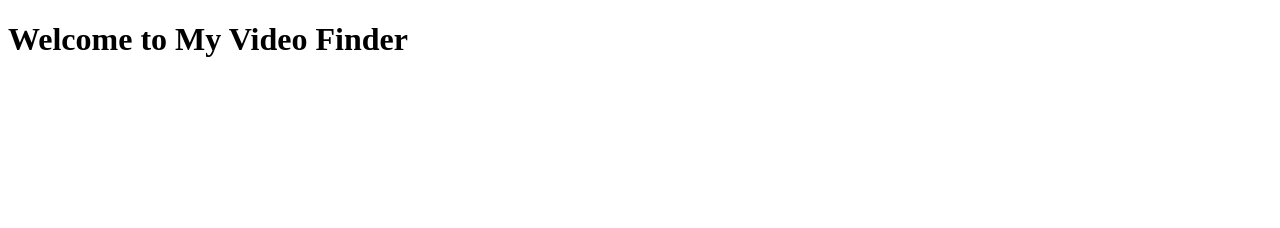
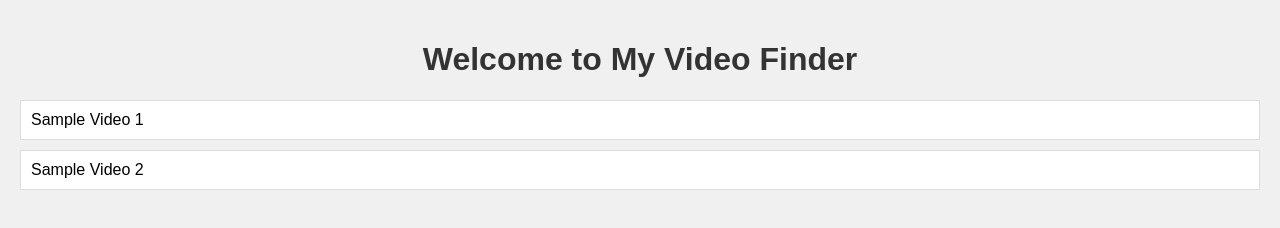
Before and after one commit to fukumasi/my-video-finder, a plain HTML site: page index.html in a window 1280 px wide. Drawn offline with Linux system fonts and the light colour scheme.

Commit message:
Update CSS and HTML for improved layout

```diff
--- a/index.html
+++ b/index.html
@@ -2,8 +2,13 @@
 <html>
 <head>
     <title>My Video Finder</title>
+    <link rel="stylesheet" type="text/css" href="style.css">
 </head>
 <body>
     <h1>Welcome to My Video Finder</h1>
+    <ul class="video-list">
+        <li>Sample Video 1</li>
+        <li>Sample Video 2</li>
+    </ul>
 </body>
 </html>
--- /dev/null
+++ b/style.css
@@ -0,0 +1,23 @@
+body {
+  font-family: Arial, sans-serif;
+  background-color: #f0f0f0;
+  margin: 0;
+  padding: 20px;
+}
+
+h1 {
+  color: #333;
+  text-align: center;
+}
+
+.video-list {
+  list-style-type: none;
+  padding: 0;
+}
+
+.video-list li {
+  background: #fff;
+  margin: 10px 0;
+  padding: 10px;
+  border: 1px solid #ddd;
+}
```
Also changed, not shown: script.js (added, +12 -0 lines).
